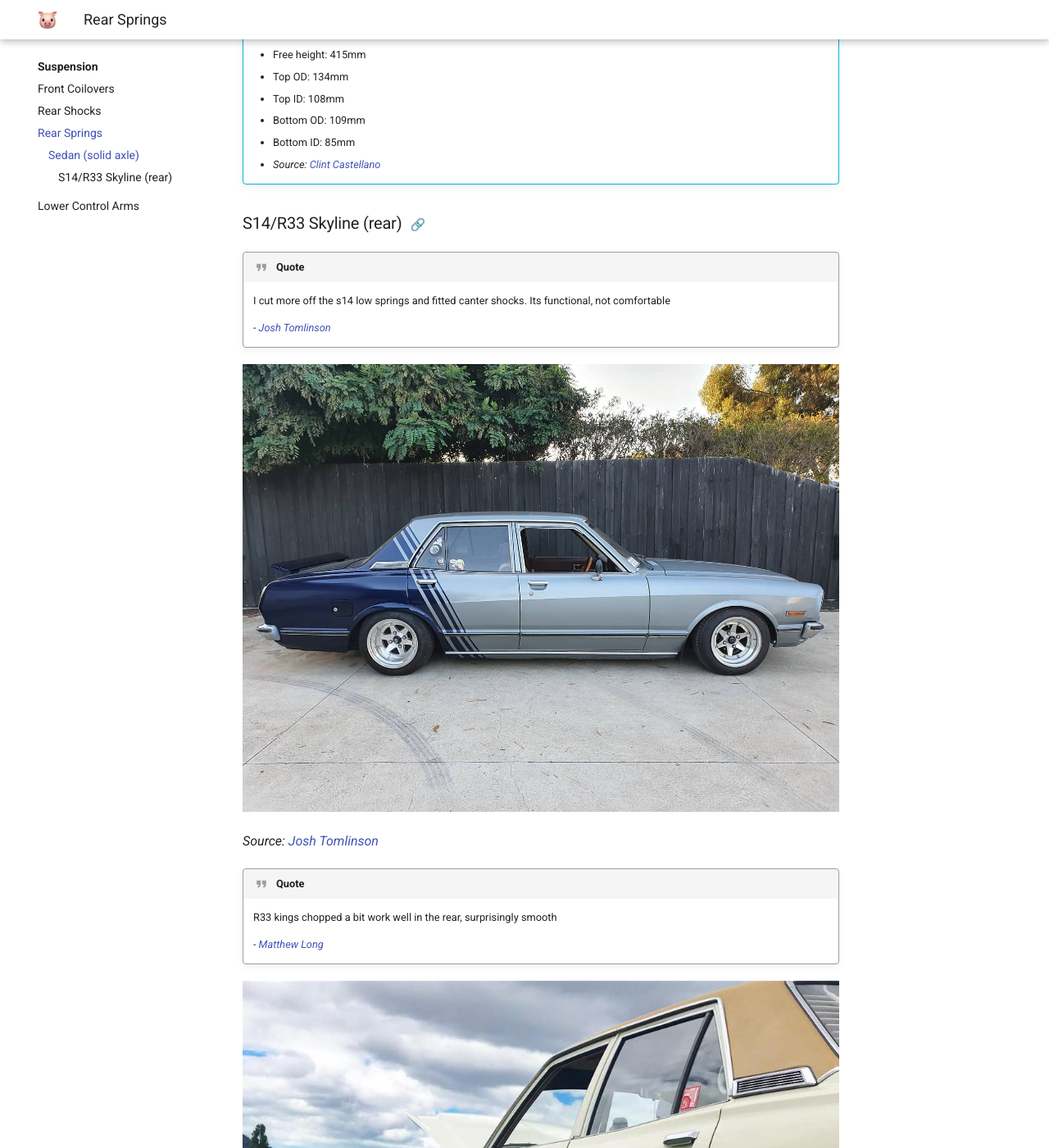
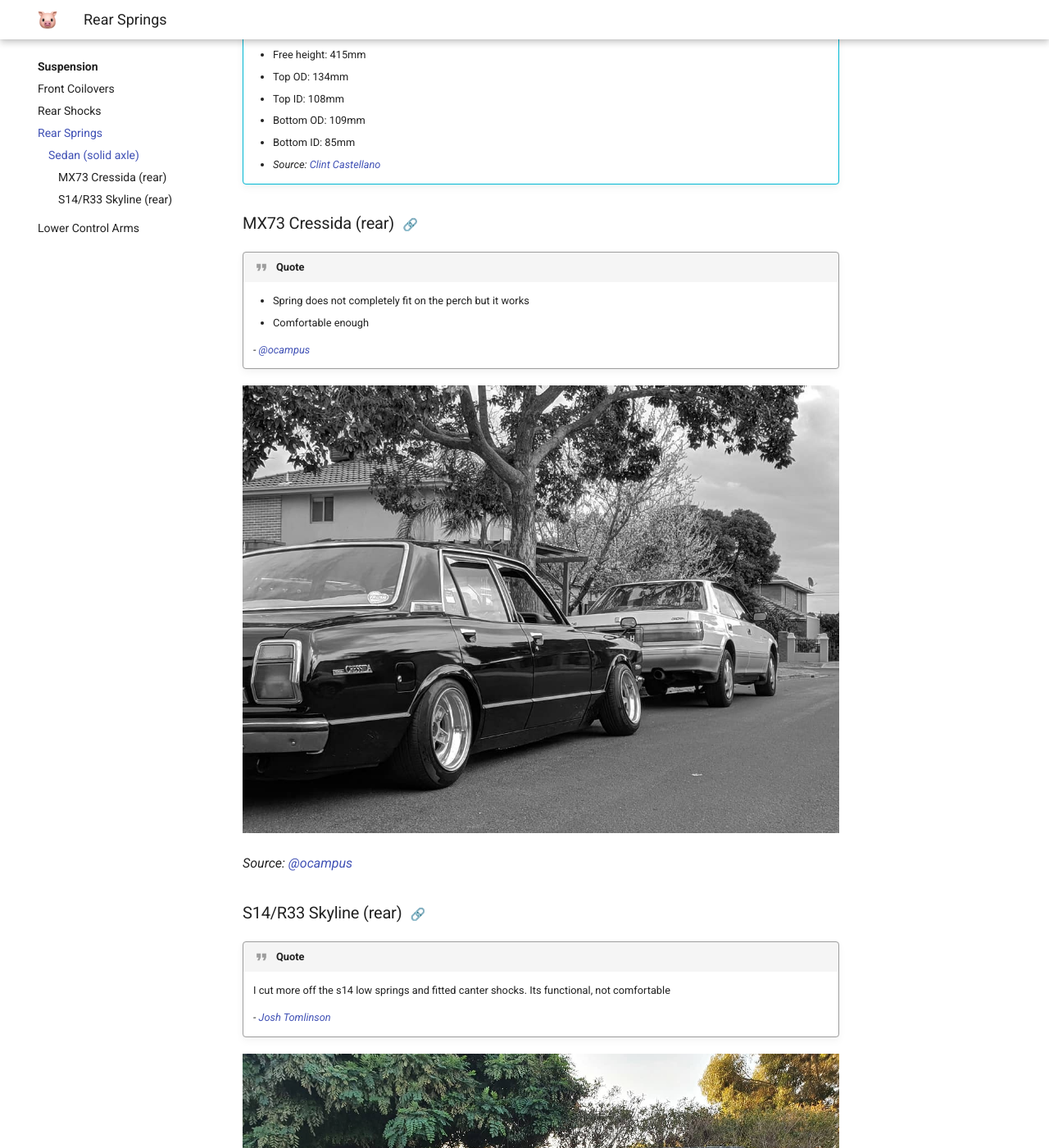
Before and after one commit to ocampco/pig-eyes-diy, an MkDocs documentation site: the page built from docs/suspension/rear-springs.md, in a window 1280 px wide and 1400 px high, scrolled down 319 px. Shown: the whole window at 82% size. Built offline with MkDocs 1.6.1 and Material for MkDocs 9.7.7, drawn with Linux system fonts in a browser that asks for light colours.

Commit message:
Include mx73 rear springs

```diff
--- a/docs/suspension/rear-springs.md
+++ b/docs/suspension/rear-springs.md
@@ -22,6 +22,18 @@
     - Bottom ID: 85mm
     - _Source: [Clint Castellano](https://www.facebook.com/notes/x3-chassis-cressida-club/x3x4-cressidamark-iichaser-faq/677056622503058/)_
 
+### MX73 Cressida (rear)
+
+!!! quote
+    - Spring does not completely fit on the perch but it works
+    - Comfortable enough
+
+    _- [@ocampus](https://www.instagram.com/ocampus/)_
+
+![MX73 rear springs on MX32 Cressida](./img/suspension-rear-springs-mx73.jpg)
+
+_Source: [@ocampus](https://www.instagram.com/p/B0a07ZOHYd3/)_
+
 ### S14/R33 Skyline (rear)
 
 !!! quote
```
Also changed, not shown: docs/suspension/img/suspension-rear-springs-mx73.jpg (added).
